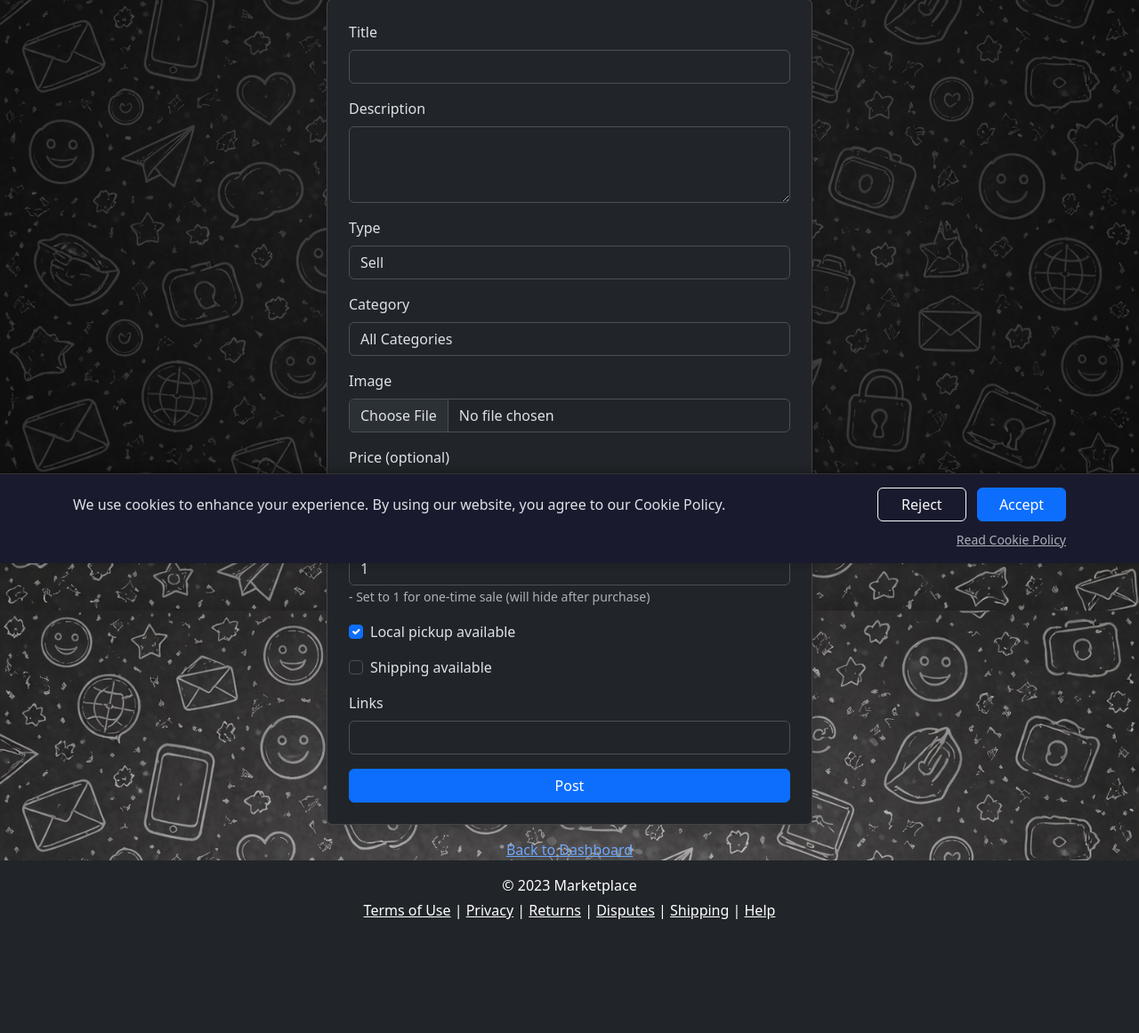
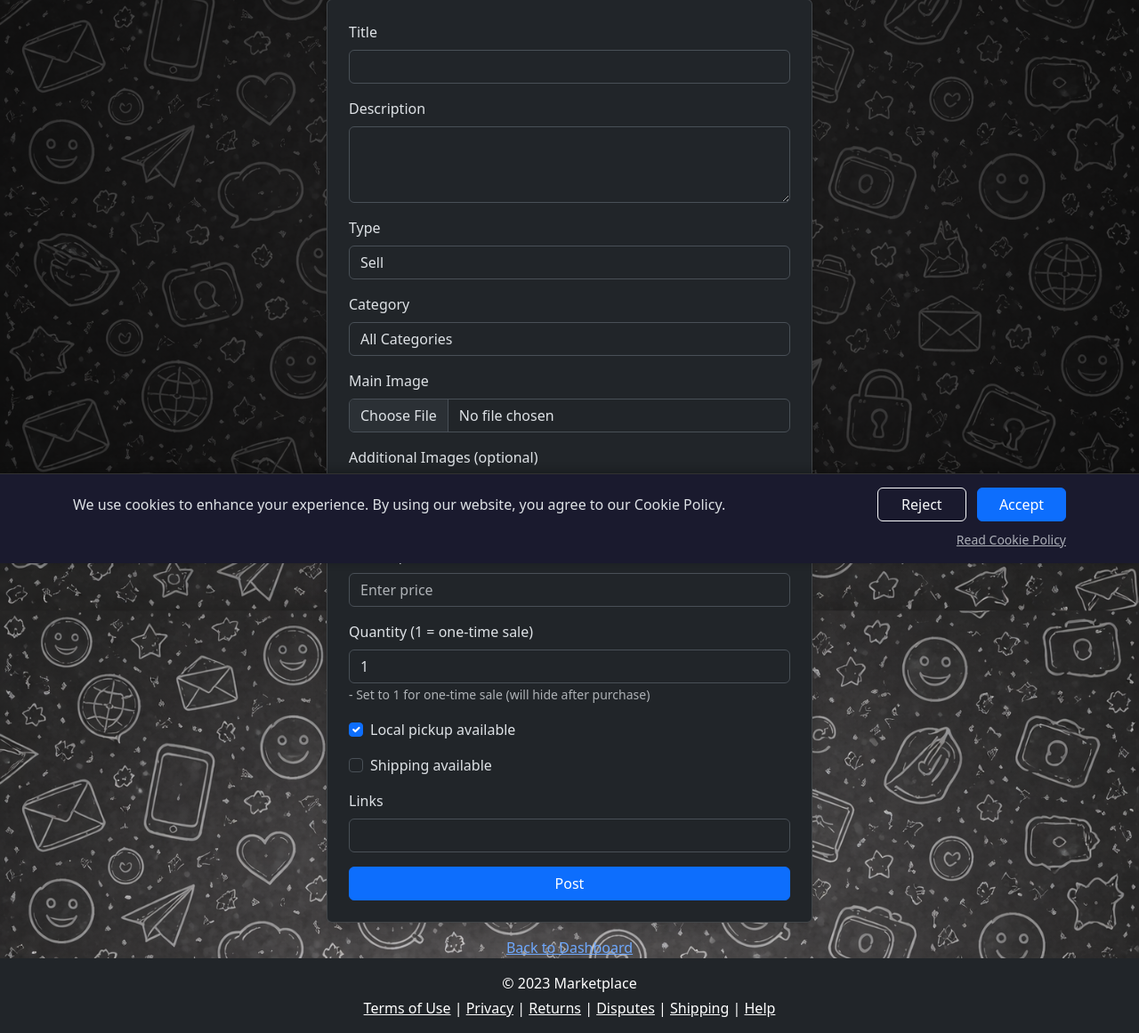
Before and after one commit to ME-Tii/marketplace, a Flask app: page /create_post_page in a window 1280 px wide. Shown: the part 167-1328 px from the top of the page at 89% size. Before the commit the page ends 1200 px from the top, so only its background shows below. Run offline with Flask 3, Linux system fonts and the light colour scheme; the visitor is signed in with stand-in values (Sample User, id 1); data comes from the database, SQL or seed files in the repository; data that the repository does not hold is empty; some libraries are stand-ins or nearby versions.

Commit message:
Add multiple images to posts - carousel gallery with additional images

```diff
--- a/app.py
+++ b/app.py
@@ -459,6 +459,8 @@ def init_db():
     c.execute("INSERT OR IGNORE INTO users (username, email, password) VALUES (?, ?, ?)", ('admin', 'admin@example.com', generate_password_hash('admin123')))
     c.execute('''CREATE TABLE IF NOT EXISTS posts
                  (id INTEGER PRIMARY KEY, user_id INTEGER, title TEXT, description TEXT, type TEXT, image TEXT, links TEXT, timestamp DATETIME DEFAULT CURRENT_TIMESTAMP)''')
+    c.execute('''CREATE TABLE IF NOT EXISTS post_images
+                 (id INTEGER PRIMARY KEY, post_id INTEGER, image_url TEXT, sort_order INTEGER DEFAULT 0, FOREIGN KEY (post_id) REFERENCES posts(id))''')
     try:
         c.execute("ALTER TABLE posts ADD COLUMN price REAL")
     except sqlite3.OperationalError:
@@ -1209,6 +1211,8 @@ def create_post():
     is_active = 1 if quantity > 0 else 0
     category_id = request.form.get('category')
     image_path = None
+
+    # Handle main image
     if 'image' in request.files:
         file = request.files['image']
         if file.filename != '' and allowed_file(file.filename):
@@ -1219,11 +1223,26 @@ def create_post():
                 os.makedirs(os.path.dirname(file_path), exist_ok=True)
                 file.save(file_path)
                 image_path = f'/static/pictures/{filename}'
+
     conn = sqlite3.connect('database.db')
     c = conn.cursor()
     c.execute("INSERT INTO posts (user_id, title, description, type, image, links, price, local_pickup, shipping_available, shipping_cost, quantity, is_active) VALUES (?, ?, ?, ?, ?, ?, ?, ?, ?, ?, ?, ?)",
               (session['user_id'], title, description, post_type, image_path, links, price, local_pickup, shipping_available, shipping_cost, quantity, is_active))
     post_id = c.lastrowid
+
+    # Handle additional images
+    if 'images' in request.files:
+        files = request.files.getlist('images')
+        for i, file in enumerate(files):
+            if file.filename != '' and allowed_file(file.filename):
+                mime = mimetypes.guess_type(file.filename)[0]
+                if mime and mime.startswith('image/'):
+                    filename = secure_filename(file.filename)
+                    file_path = os.path.join(app.root_path, 'static', 'pictures', filename)
+                    os.makedirs(os.path.dirname(file_path), exist_ok=True)
+                    file.save(file_path)
+                    image_url = f'/static/pictures/{filename}'
+                    c.execute("INSERT INTO post_images (post_id, image_url, sort_order) VALUES (?, ?, ?)", (post_id, image_url, i + 1))
 
     if category_id:
         try:
@@ -2180,10 +2199,14 @@ def post_detail(post_id):
                      WHERE pc.post_id = ?""", (post_id,))
         categories = c.fetchall()
 
+        # Get additional images
+        c.execute("SELECT image_url FROM post_images WHERE post_id = ? ORDER BY sort_order", (post_id,))
+        additional_images = [row[0] for row in c.fetchall()]
+
         conn.close()
         if not post:
             return 'Post not found', 404
-        return render_template('post_detail.html', post=post, categories=categories, unread_messages=get_unread_messages_count(session.get('user_id')))
+        return render_template('post_detail.html', post=post, categories=categories, additional_images=additional_images, unread_messages=get_unread_messages_count(session.get('user_id')))
     except Exception as e:
         app.logger.error(f"Error in post_detail for id {post_id}: {str(e)}")
         return "Internal Server Error", 500
--- a/templates/create_post.html
+++ b/templates/create_post.html
@@ -76,7 +76,7 @@ content %}
           </div>
           <div class="mb-3">
             <label for="image" class="form-label"
-              >{% if session.get('lang') == 'de' %}Bild{% else %}Image{% endif
+              >{% if session.get('lang') == 'de' %}Hauptbild{% else %}Main Image{% endif
               %}</label
             >
             <input
@@ -86,6 +86,21 @@ content %}
               name="image"
               accept="image/*"
             />
+          </div>
+          <div class="mb-3">
+            <label for="images" class="form-label"
+              >{% if session.get('lang') == 'de' %}Zusätzliche Bilder{% else %}Additional Images{% endif
+              %} ({% if session.get('lang') == 'de' %}optional{% else %}optional{% endif %})</label
+            >
+            <input
+              type="file"
+              class="form-control"
+              id="images"
+              name="images"
+              accept="image/*"
+              multiple
+            />
+            <small class="text-muted">{% if session.get('lang') == 'de' %}Halten Sie Strg/Cmd gedrückt für mehrere Bilder{% else %}Hold Ctrl/Cmd to select multiple{% endif %}</small>
           </div>
           <div class="mb-3">
             <label for="price" class="form-label"
```
Also changed, not shown: templates/post_detail.html (+28 -1 lines).
